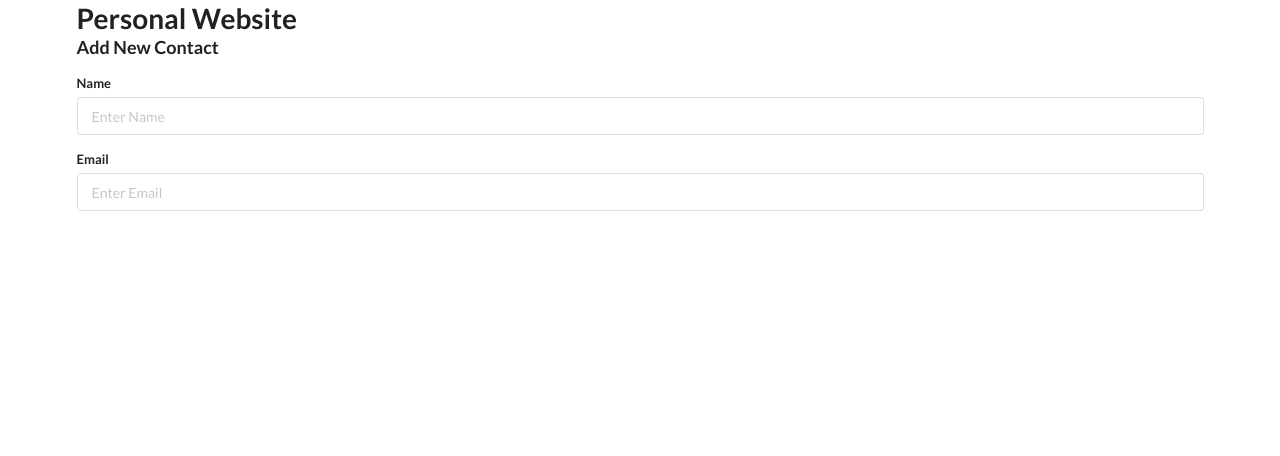
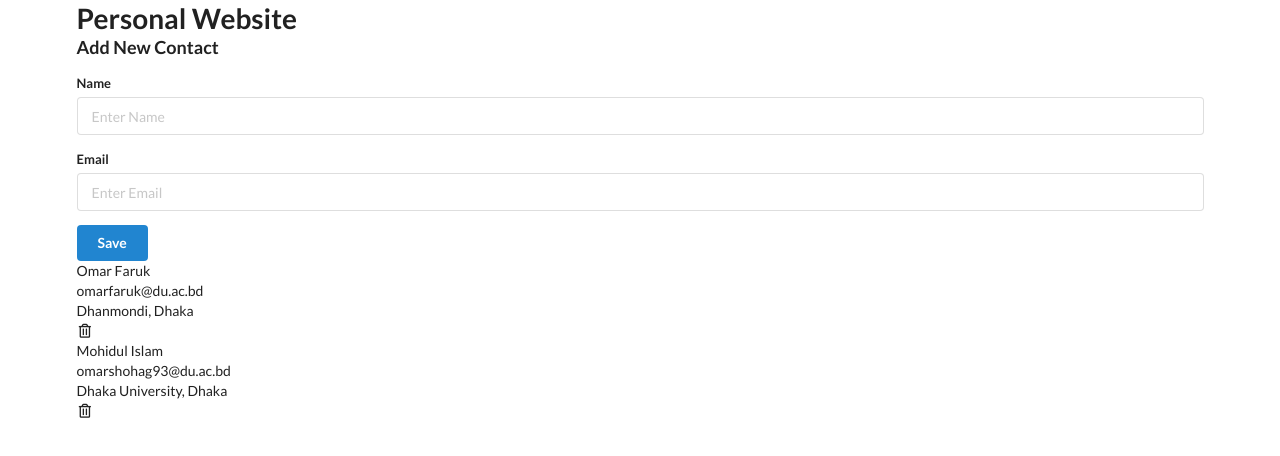
Before and after one commit to shohagdu/personalApp, a React (Create React App) app: page / in a window 1280 px wide. Shown: the top 456 px of the page. Built offline with nearby package versions, Linux system fonts and the light colour scheme.

Commit message:
ContactList Update

```diff
--- a/src/components/AddContact.js
+++ b/src/components/AddContact.js
@@ -15,6 +15,10 @@ class AddContact extends React.Component{
                             <label>Email</label>
                             <input type="text" name="email" placeholder="Enter Email"/>
                         </div>
+                        <div className="field">
+                            <button type="button" className="ui button blue" name="saveBtn" > Save</button>
+                        </div>
+
                     </div>
                 </form>
             </div>
--- a/src/components/App.js
+++ b/src/components/App.js
@@ -3,12 +3,27 @@ import React  from "react";
 import './App.css';
 import Header from  './Header'
 import AddContact  from "./AddContact";
+import ContactList  from "./ContactList";
 
 function App() {
+    const contacts=[
+        {
+            id: "1",
+            name: "Omar Faruk",
+            email: "omarfaruk@du.ac.bd",
+            address: "Dhanmondi, Dhaka"
+        },{
+            id: "2",
+            name: "Mohidul Islam",
+            email: "omarshohag93@du.ac.bd",
+            address: "Dhaka University, Dhaka"
+        }
+    ];
   return (
     <div className="ui container">
       <Header/>
       <AddContact/>
+      <ContactList contacts={contacts} />
     </div>
   );
 }
--- a/src/components/ContactList.js
+++ b/src/components/ContactList.js
@@ -0,0 +1,18 @@
+import React from "react";
+
+const ContactList = (props) => {
+    const renderContactList = props.contacts.map((contact,i)=>{
+       return (
+           <div className="item" key={i}>
+               <div className="content">
+                   <div className="header">{ contact.name}</div>
+                   <div >{ contact.email}</div>
+                   <div >{ contact.address}</div>
+               </div>
+               <i className="trash alternate outline icon"></i>
+           </div>
+       );
+    });
+    return <div className="ui celled List"> { renderContactList } </div>;
+}
+export default ContactList
```
